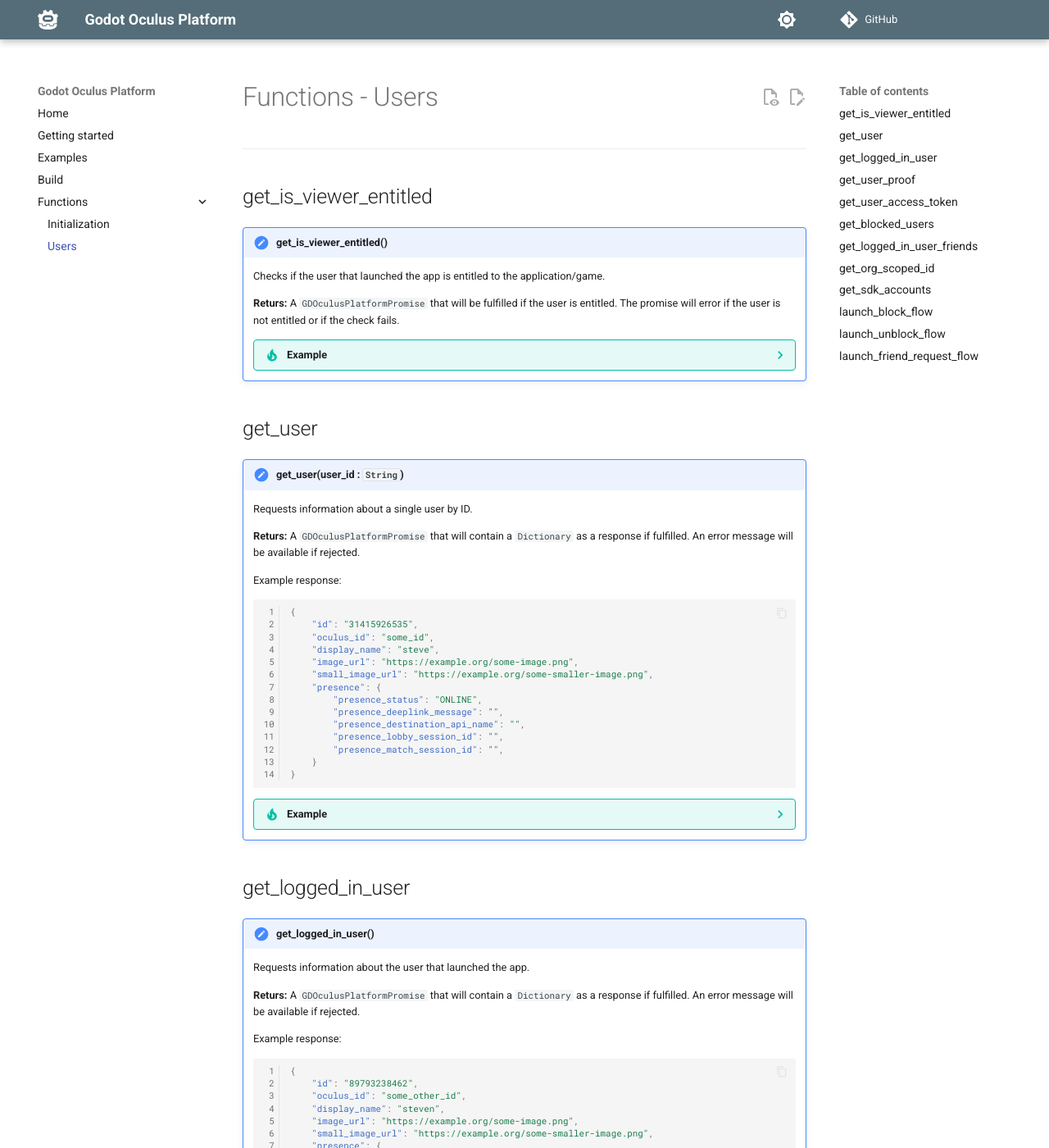
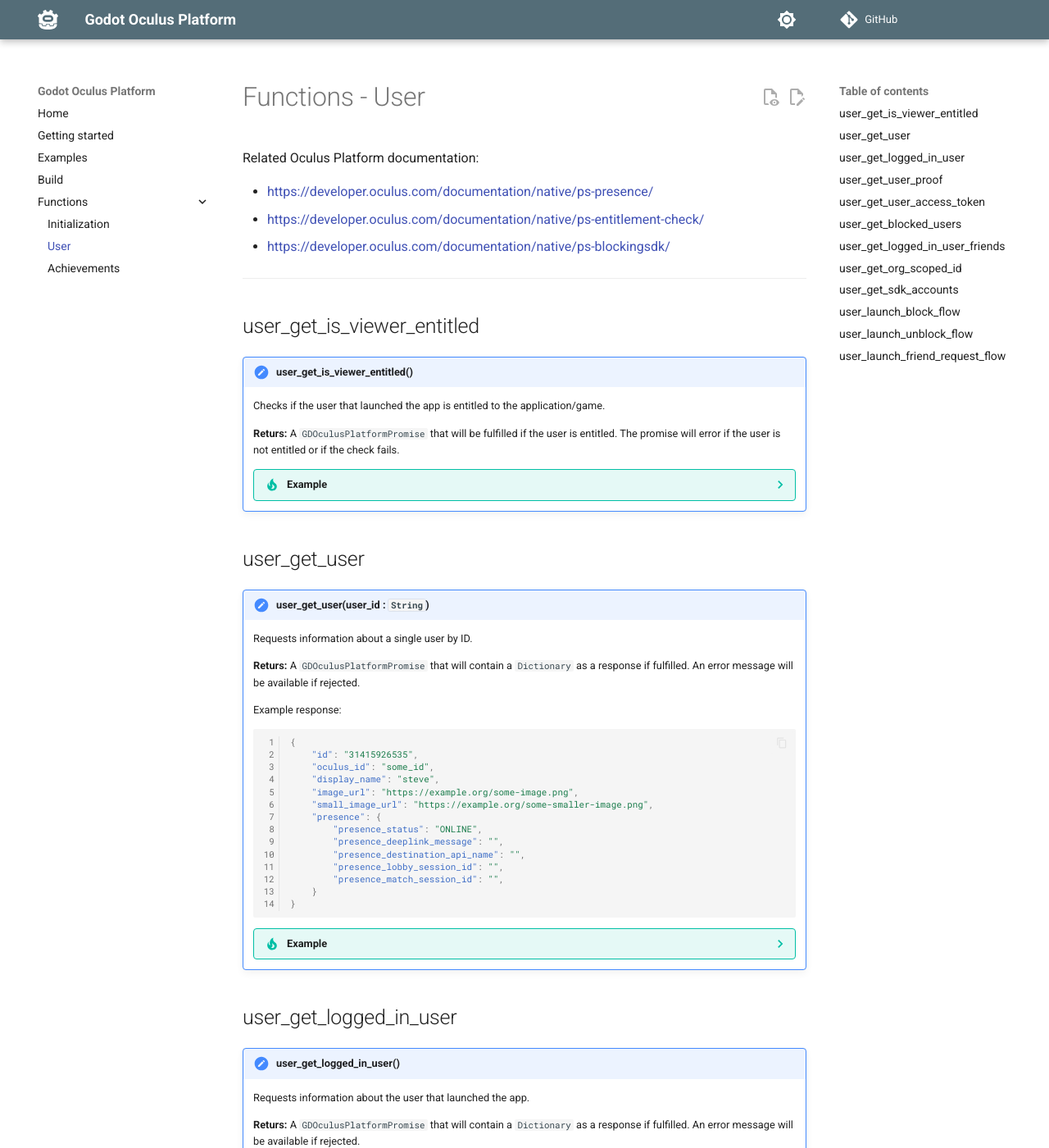
Before and after one commit to decacis/godot_oculus_platform, an MkDocs documentation site: the page built from docs/functions/user.md, in a window 1280 px wide and 1400 px high. Shown: the whole window at 82% size. Built offline with MkDocs 1.6.1 and Material for MkDocs 9.7.7, drawn with Linux system fonts in a browser that asks for light colours; comment, search, counter and statistics services are not loaded; some of the changed text lies outside the part shown.

Commit message:
Adding achievements docs & updating user docs

````diff
--- a/docs/functions/users.md
+++ b/docs/functions/user.md
@@ -1,7 +1,13 @@
-# Functions - Users
+# Functions - User
+Related Oculus Platform documentation:
+
+- [https://developer.oculus.com/documentation/native/ps-presence/](https://developer.oculus.com/documentation/native/ps-presence/)
+- [https://developer.oculus.com/documentation/native/ps-entitlement-check/](https://developer.oculus.com/documentation/native/ps-entitlement-check/)
+- [https://developer.oculus.com/documentation/native/ps-blockingsdk/](https://developer.oculus.com/documentation/native/ps-blockingsdk/)
+
 ------
-## get_is_viewer_entitled
-//// admonition | get_is_viewer_entitled()
+## user_get_is_viewer_entitled
+//// admonition | user_get_is_viewer_entitled()
 
 Checks if the user that launched the app is entitled to the application/game.
 
@@ -10,7 +16,7 @@
 /// details | Example
     type: tip
 ``` gdscript linenums="1"
-GDOculusPlatform.get_is_viewer_entitled()\
+GDOculusPlatform.user_get_is_viewer_entitled()\
 .then(func(_viewer_entitled_resp):
     print("User is entitled!")
 )\
@@ -21,8 +27,8 @@
 ///
 ////
 
-## get_user
-//// admonition | get_user(user_id : `String`)
+## user_get_user
+//// admonition | user_get_user(user_id : `String`)
 
 Requests information about a single user by ID.
 
@@ -49,7 +55,7 @@
 /// details | Example
     type: tip
 ``` gdscript linenums="1"
-GDOculusPlatform.get_user("31415926535")\
+GDOculusPlatform.user_get_user("31415926535")\
 .then(func(get_user_resp : Dictionary):
     print("User info: ", get_user_resp)
 )\
@@ -60,8 +66,8 @@
 ///
 ////
 
-## get_logged_in_user
-//// admonition | get_logged_in_user()
+## user_get_logged_in_user
+//// admonition | user_get_logged_in_user()
 
 Requests information about the user that launched the app.
 
@@ -74,7 +80,7 @@
     "oculus_id": "some_other_id",
     "display_name": "steven",
     "image_url": "https://example.org/some-image.png",
-    "small_image_url": "https://example.org/some-smaller-image.png",
+    "small_image_url": "",
     "presence": {
         "presence_status": "UNKNOWN",
         "presence_deeplink_message": "",
@@ -93,7 +99,7 @@
 /// details | Example
     type: tip
 ``` gdscript linenums="1"
-GDOculusPlatform.get_logged_in_user()\
+GDOculusPlatform.user_get_logged_in_user()\
 .then(func(get_user_resp : Dictionary):
     print("User info: ", get_user_resp)
 )\
@@ -104,8 +110,8 @@
 ///
 ////
 
-## get_user_proof
-//// admonition | get_user_proof()
+## user_get_user_proof
+//// admonition | user_get_user_proof()
 
 Requests a nonce used to verify the current user. Check the [official Oculus Platform documentation](https://developer.oculus.com/documentation/native/ps-ownership/) for more details.
 
@@ -120,7 +126,7 @@
 /// details | Example
     type: tip
 ``` gdscript linenums="1"
-GDOculusPlatform.get_user_proof()\
+GDOculusPlatform.user_get_user_proof()\
 .then(func(user_proof_resp : String):
     print("Nonce: ", user_proof_resp)
 )\
@@ -131,8 +137,8 @@
 ///
 ////
 
-## get_user_access_token
-//// admonition | get_user_access_token()
+## user_get_user_access_token
+//// admonition | user_get_user_access_token()
 
 Requests a token of the current user suitable to make REST calls against graph.oculus.com
 
@@ -141,7 +147,7 @@
 /// details | Example
     type: tip
 ``` gdscript linenums="1"
-GDOculusPlatform.get_user_access_token()\
+GDOculusPlatform.user_get_user_access_token()\
 .then(func(user_access_token : String):
     print("Access token: ", user_access_token)
 )\
@@ -152,8 +158,8 @@
 ///
 ////
 
-## get_blocked_users
-//// admonition | get_blocked_users()
+## user_get_blocked_users
+//// admonition | user_get_blocked_users()
 
 Requests the user IDs of users blocked by the current user.
 
@@ -162,7 +168,7 @@
 /// details | Example
     type: tip
 ``` gdscript linenums="1"
-GDOculusPlatform.get_blocked_users()\
+GDOculusPlatform.user_get_blocked_users()\
 .then(func(blocked_users : Array):
     for user_id in blocked_users:
         print("Blocked user ID: ", user_id)
@@ -174,17 +180,17 @@
 ///
 ////
 
-## get_logged_in_user_friends
-//// admonition | get_logged_in_user_friends()
+## user_get_logged_in_user_friends
+//// admonition | user_get_logged_in_user_friends()
 
 Requests the user IDs of the current user's friends.
 
-**Returs:** A `GDOculusPlatformPromise` will contain an `Array` of `Dictionaries` with information about each friend. Same format as the `Dictionary` returned by [get_user()](#get_user). The function will error with a message if an error occured.
+**Returs:** A `GDOculusPlatformPromise` will contain an `Array` of `Dictionaries` with information about each friend. Same format as the `Dictionary` returned by [user_get_user()](#user_get_user). The function will error with a message if an error occured.
 
 /// details | Example
     type: tip
 ``` gdscript linenums="1"
-GDOculusPlatform.get_logged_in_user_friends()\
+GDOculusPlatform.user_get_logged_in_user_friends()\
 .then(func(friends : Array):
     for friend_info in friends:
         print("Friend ID: ", friend_info.id)
@@ -197,8 +203,8 @@
 ///
 ////
 
-## get_org_scoped_id
-//// admonition | get_org_scoped_id(user_id : `String`)
+## user_get_org_scoped_id
+//// admonition | user_get_org_scoped_id(user_id : `String`)
 
 Requests an ID which is unique per org. Allows different apps within the same org to identify the user.
 
@@ -207,7 +213,7 @@
 /// details | Example
     type: tip
 ``` gdscript linenums="1"
-GDOculusPlatform.get_org_scoped_id("31415926535")\
+GDOculusPlatform.user_get_org_scoped_id("31415926535")\
 .then(func(org_scoped_id : String):
     print("Org scoped ID: ", org_scoped_id)
 )\
@@ -218,8 +224,8 @@
 ///
 ////
 
-## get_sdk_accounts
-//// admonition | get_sdk_accounts()
+## user_get_sdk_accounts
+//// admonition | user_get_sdk_accounts()
 
 Requests all the accounts belonging to the current user.
 
@@ -227,16 +233,18 @@
 
 Example response:
 ``` json linenums="1"
-{
-    "account_type": "OCULUS",
-    "account_id": "31415926535",
-}
+[
+    {
+        "account_type": "OCULUS",
+        "account_id": "31415926535",
+    }
+]
 ```
 
 /// details | Example
     type: tip
 ``` gdscript linenums="1"
-GDOculusPlatform.get_sdk_accounts()\
+GDOculusPlatform.user_get_sdk_accounts()\
 .then(func(sdk_accounts : Array):
     for sdk_account in sdk_accounts:
         print("Account type: ", sdk_account.account_type)
@@ -249,8 +257,8 @@
 ///
 ////
 
-## launch_block_flow
-//// admonition | launch_block_flow(user_id : `String`)
+## user_launch_block_flow
+//// admonition | user_launch_block_flow(user_id : `String`)
 
 Launches a block flow to block the user associated with the given `user_id`. The user/player can then decide to block or cancel the request.
 
@@ -267,7 +275,7 @@
 /// details | Example
     type: tip
 ``` gdscript linenums="1"
-GDOculusPlatform.launch_block_flow("89793238462")\
+GDOculusPlatform.user_launch_block_flow("89793238462")\
 .then(func(block_flow_resp : Dictionary):
     if block_flow_resp.did_block:
         print("User blocked!")
@@ -281,8 +289,8 @@
 ///
 ////
 
-## launch_unblock_flow
-//// admonition | launch_unblock_flow(user_id : `String`)
+## user_launch_unblock_flow
+//// admonition | user_launch_unblock_flow(user_id : `String`)
 
 Launches an unblock flow to unblock the user associated with the given `user_id`. The user/player can then decide to unblock or cancel the request.
 
@@ -299,7 +307,7 @@
 /// details | Example
     type: tip
 ``` gdscript linenums="1"
-GDOculusPlatform.launch_unblock_flow("89793238462")\
+GDOculusPlatform.user_launch_unblock_flow("89793238462")\
 .then(func(unblock_flow_resp : Dictionary):
     if unblock_flow_resp.did_unblock:
         print("User unblocked!")
@@ -313,8 +321,8 @@
 ///
 ////
 
-## launch_friend_request_flow
-//// admonition | launch_friend_request_flow(user_id : `String`)
+## user_launch_friend_request_flow
+//// admonition | user_launch_friend_request_flow(user_id : `String`)
 
 Launches a friend request flow to add the user associated with the given `user_id` as a friend. The user/player can then decide to send the request or cancel it.
 
@@ -331,7 +339,7 @@
 /// details | Example
     type: tip
 ``` gdscript linenums="1"
-GDOculusPlatform.launch_friend_request_flow("89793238462")\
+GDOculusPlatform.user_launch_friend_request_flow("89793238462")\
 .then(func(friend_req_flow_resp : Dictionary):
     if friend_req_flow_resp.did_send_request:
         print("Friend request sent!")
--- a/mkdocs.yml
+++ b/mkdocs.yml
@@ -1,6 +1,7 @@
 site_name: Godot Oculus Platform
 site_url: https://decacis.github.io/godot_oculus_platform
 site_description: An implementation of the Oculus Platform SDK for the Godot Engine.
+site_dir: godot_oculus_platform
 copyright: Copyright &copy; 2023-present Daniel Castellanos and contributors (CC BY 3.0)
 repo_url: https://github.com/decacis/godot_oculus_platform
 edit_uri: edit/gh-pages-source/docs/
@@ -11,7 +12,8 @@
   - Build: build.md
   - Functions:
     - Initialization: 'functions/initialization.md'
-    - Users: 'functions/users.md'
+    - User: 'functions/user.md'
+    - Achievements: 'functions/achievements.md'
 theme:
   name: material
   logo: assets/gdop_logo_w.svg
````
Also changed, not shown: README.md (+5 -0 lines), docs/functions/achievements.md (added, +289 -0 lines), docs/functions/initialization.md (+1 -0 lines), docs/index.md (+27 -21 lines), 1 other file.
